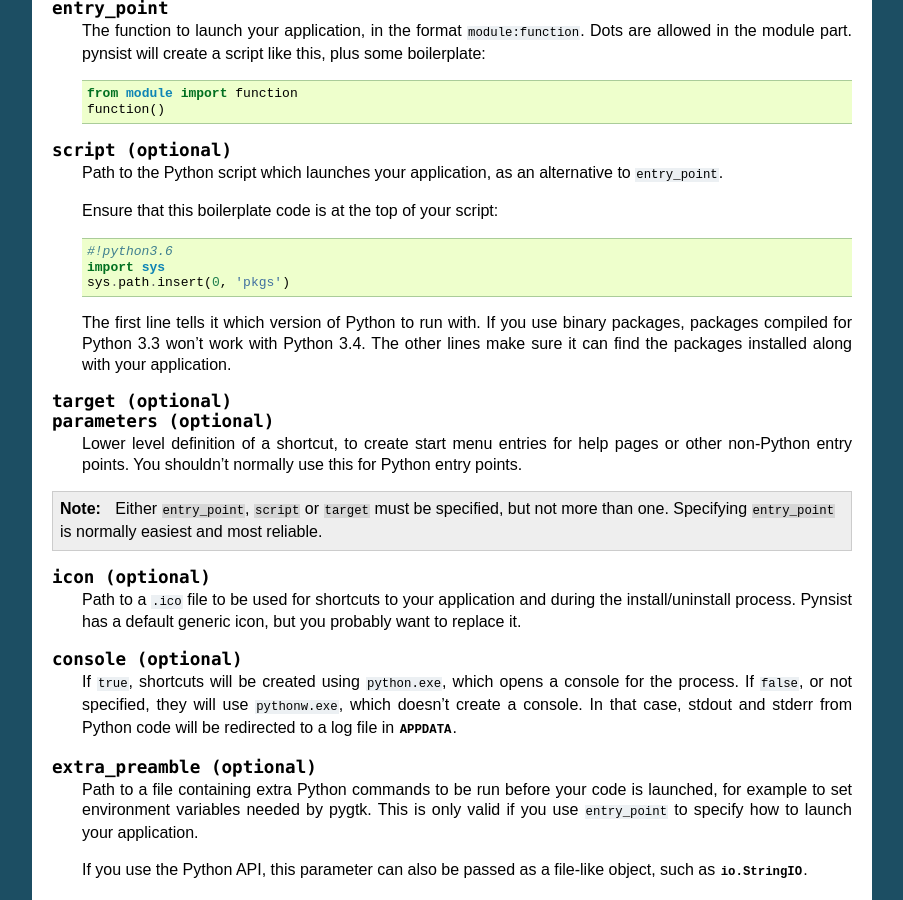
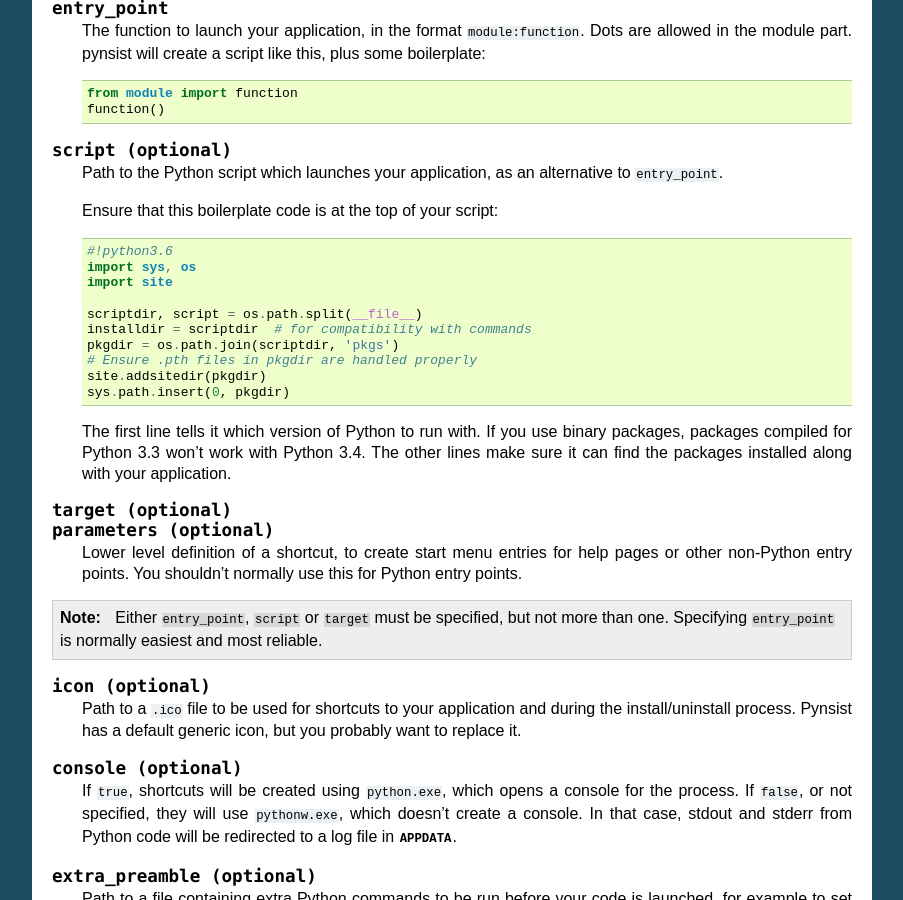
Before and after one commit to takluyver/pynsist, a Sphinx documentation site: the page built from doc/cfgfile.rst, in a window 1280 px wide and 900 px high, scrolled down 425 px. Shown: the whole window, without its empty margins (198-1101 px from the left). Built offline with Sphinx 7.4.7, drawn with Linux system fonts in a browser that asks for light colours.

Commit message:
Update cfgfile.rst
I had some problems with the win32api module not being found. I traced it to the `.pth` files not being run, which i believe the above changes address https://pynsist.readthedocs.io/en/latest/_modules/nsist.html

```diff
--- a/doc/cfgfile.rst
+++ b/doc/cfgfile.rst
@@ -40,8 +40,15 @@ Application section
    Ensure that this boilerplate code is at the top of your script::
 
        #!python3.6
-       import sys
-       sys.path.insert(0, 'pkgs')
+       import sys, os
+       import site
+
+       scriptdir, script = os.path.split(__file__)
+       installdir = scriptdir  # for compatibility with commands
+       pkgdir = os.path.join(scriptdir, 'pkgs')
+       # Ensure .pth files in pkgdir are handled properly
+       site.addsitedir(pkgdir)
+       sys.path.insert(0, pkgdir)
 
    The first line tells it which version of Python to run with. If you use
    binary packages, packages compiled for Python 3.3 won't work with Python 3.4.
```
